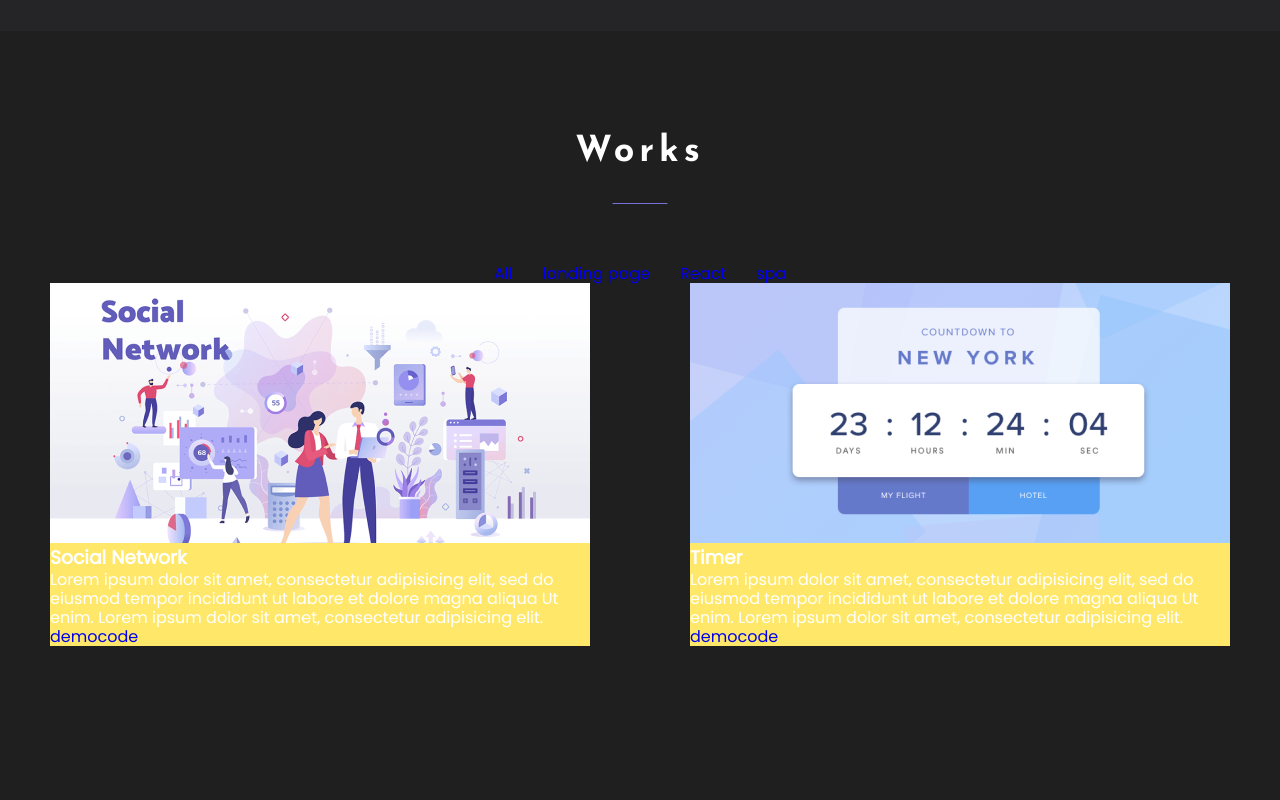
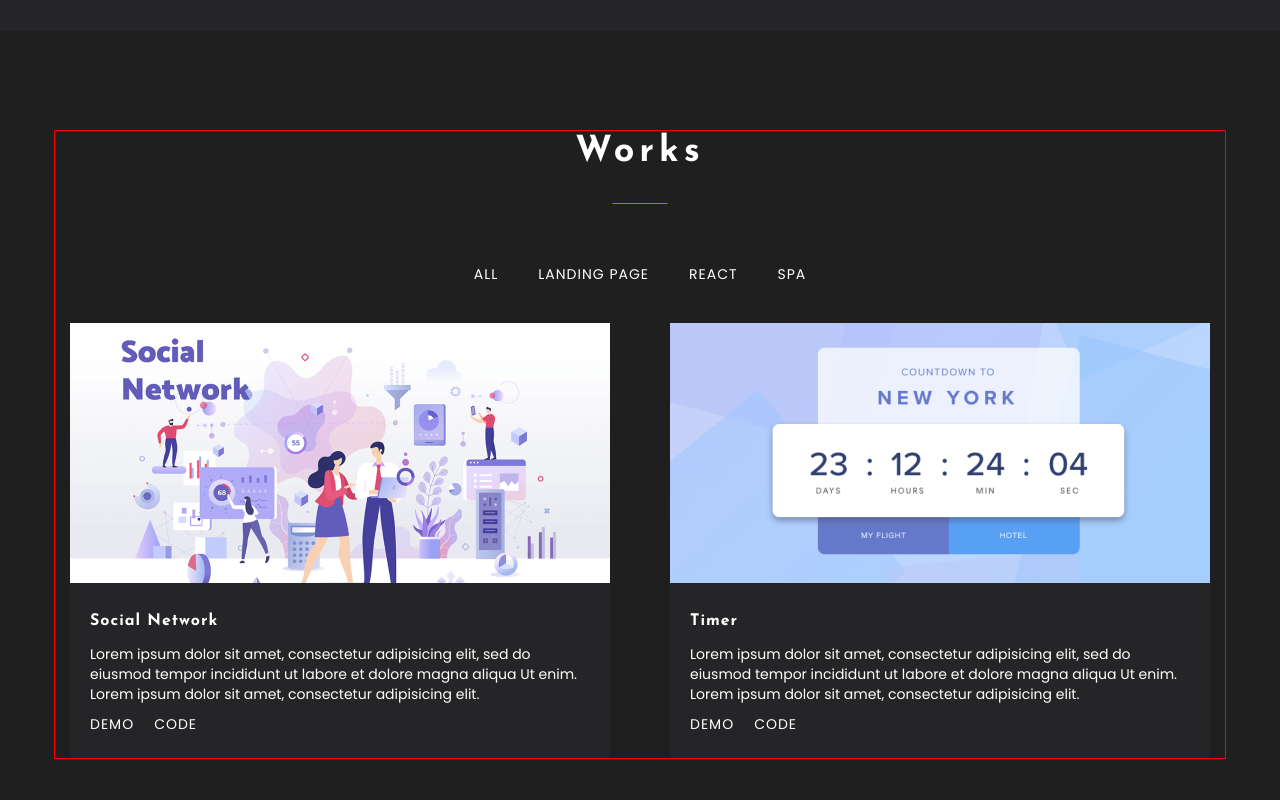
Before and after one commit to jan-web/portf-it-incubator, a React app: page / in a window 1280 px wide. Shown: the part 1780-2580 px from the top of the page. Built offline with nearby package versions, Linux system fonts and the light colour scheme.

Commit message:
feat: The block works starts the styling

```diff
--- /dev/null
+++ b/src/components/Link.tsx
@@ -0,0 +1,31 @@
+import styled from 'styled-components';
+import { theme } from '../styles/Theme';
+
+export const Link = styled.a`
+	font-weight: 400;
+	font-size: 14px;
+	letter-spacing: 1px;
+	text-transform: uppercase;
+	padding: 10px;
+  position: relative;
+	z-index: 0;
+
+	&:hover {
+		&::before {
+			height: 10px;
+		}
+	}
+
+	&::before {
+		content: '';
+		display: inline-block;
+
+		background-color: ${theme.colors.accent};
+
+		position: absolute;
+		bottom: 5px;
+		left: 0;
+		right: 0;
+		z-index: 1;
+	}
+`
--- a/src/components/menu/Menu.tsx
+++ /dev/null
@@ -1,25 +0,0 @@
-import React from 'react';
-import styled from 'styled-components';
-export const Menu = (props: {menuItems: Array<string>}) => {
-	return (
-		<StyledMenu>
-			<ul>
-				{props.menuItems.map((item, index) =>
-				(<li key={index}>
-					<a href={item}>{item}</a>
-				</li>)
-				)}
-
-
-			</ul>
-		</StyledMenu>
-	);
-};
-
-const StyledMenu = styled.nav`
-	ul {
-		display: flex;
-		gap: 30px;
-		justify-content: center;
-	}
-`;
--- a/src/layout/section/skills/skill/Skill.tsx
+++ b/src/layout/section/skills/skill/Skill.tsx
@@ -30,18 +30,11 @@ const StyledSkill = styled.div`
 `
 const SkillTitle = styled.h3`
   margin: 70px 0 15px;
-  font-family: 'Josefin Sans', sans-serif;
-  font-weight: 700;
-  font-size: 16px;
 
-  letter-spacing: 1px;
   text-transform: uppercase;
 `
 const SkillText = styled.p`
   text-align: center;
-  font-weight: 400;
-  font-size: 14px;
-  line-height: 1.4;
 `
 const IconWrapper = styled.div`
   position: relative;
--- a/src/layout/section/works/Works.tsx
+++ b/src/layout/section/works/Works.tsx
@@ -1,20 +1,24 @@
 import React from 'react';
 import styled from 'styled-components';
 import { SectionTitle } from '../../../components/SectionTitle';
-import { Menu } from '../../../components/menu/Menu';
+import { TabMenu } from './tabMenu/TabMenu';
 import { FlexWrapper } from '../../../components/FlexWrapper';
 import { Work } from './work/Work';
 import socialImg from './../../../assets/images/proj-1.png';
 import timerImg from './../../../assets/images/proj-2.png';
+import { Container } from '../../../components/Container';
 
 const items = ['All', 'landing page', 'React', 'spa'];
 
 export const Works = () => {
 	return (
 		<StyledWorks>
+			<Container>
+
+
 				<SectionTitle>Works</SectionTitle>
-			<Menu menuItems={items} />
-			<FlexWrapper justify='space-around'>
+				<TabMenu menuItems={items} />
+				<FlexWrapper justify='space-between'>
 					<Work
 						title={'Social Network'}
 						text={
@@ -30,11 +34,11 @@ export const Works = () => {
 						src={timerImg}
 					/>
 				</FlexWrapper>
+			</Container>
 		</StyledWorks>
 	);
 };
 
 const StyledWorks = styled.section`
-	min-height: 100vh;
-	background-color: #deefff;
+
 `;
--- /dev/null
+++ b/src/layout/section/works/tabMenu/TabMenu.tsx
@@ -0,0 +1,31 @@
+import React from 'react';
+import styled from 'styled-components';
+import { Link } from '../../../../components/Link';
+export const TabMenu = (props: { menuItems: Array<string> }) => {
+	return (
+		<StyledTabMenu>
+			<ul>
+				{props.menuItems.map((item, index) =>
+				(<ListItem key={index}>
+					<Link href={item}>{item}</Link>
+				</ListItem>)
+				)}
+
+
+			</ul>
+		</StyledTabMenu>
+	);
+};
+
+const StyledTabMenu = styled.nav`
+margin-bottom: 40px;
+	ul {
+		display: flex;
+		gap: 20px;
+		justify-content: center;
+	}
+`
+const ListItem = styled.li`
+
+
+`
--- a/src/layout/section/works/work/Work.tsx
+++ b/src/layout/section/works/work/Work.tsx
@@ -1,5 +1,7 @@
 import React from 'react'
 import styled from 'styled-components'
+import { Link } from '../../../../components/Link'
+import { theme } from '../../../../styles/Theme'
 
 type WorkPropsType = {
   title: string
@@ -11,10 +13,13 @@ export const Work = (props: WorkPropsType) => {
   return (
     <StyledWork>
       <Image src={props.src} alt="" />
-      <Title>{props.title}</Title>
-      <Text>{props.text}</Text>
-      <Link href={"#"}>demo</Link>
-      <Link href={"#"}>code</Link>
+      <Description>
+        <Title>{props.title}</Title>
+        <Text>{props.text}</Text>
+        <Link href={"#"}>demo</Link>
+        <Link href={"#"}>code</Link>
+      </Description>
+
 
     </StyledWork>
   )
@@ -22,21 +27,31 @@ export const Work = (props: WorkPropsType) => {
 
 
 const StyledWork = styled.div`
-  background-color: #ffe869;
+  background-color: ${theme.colors.secondaryBg};
   max-width: 540px;
   width: 100%;
+
+  ${Link} {
+    padding: 10px 0;
+
+    & + ${Link} {
+      margin-left: 20px;
+    }
+  }
 `
 const Image = styled.img`
   width: 100%;
   height: 260px;
   object-fit: cover;
 `
-const Link = styled.a`
 
-`
 const Title = styled.h3`
 
 `
 const Text = styled.p`
+  margin: 14px 0 10px;
+`
+const Description = styled.div`
+  padding: 25px 20px;
 
 `
--- a/src/styles/Global.styled.ts
+++ b/src/styles/Global.styled.ts
@@ -23,6 +23,7 @@ export const GlobalStyle = createGlobalStyle`
 
 a {
   text-decoration: none;
+  color: ${theme.colors.font};
 }
 
 ul {
@@ -46,5 +47,18 @@ section:nth-of-type(even) {
   background-color: ${theme.colors.secondaryBg}
 }
 
+h3 {
+  font-family: 'Josefin Sans', sans-serif;
+  font-weight: 700;
+  font-size: 16px;
+  letter-spacing: 1px;
+}
+
+p {
+  font-weight: 400;
+  font-size: 14px;
+  line-height: 1.4;
+}
+
 
 `
```
Lines whose indentation alone changed are shown as unchanged.
